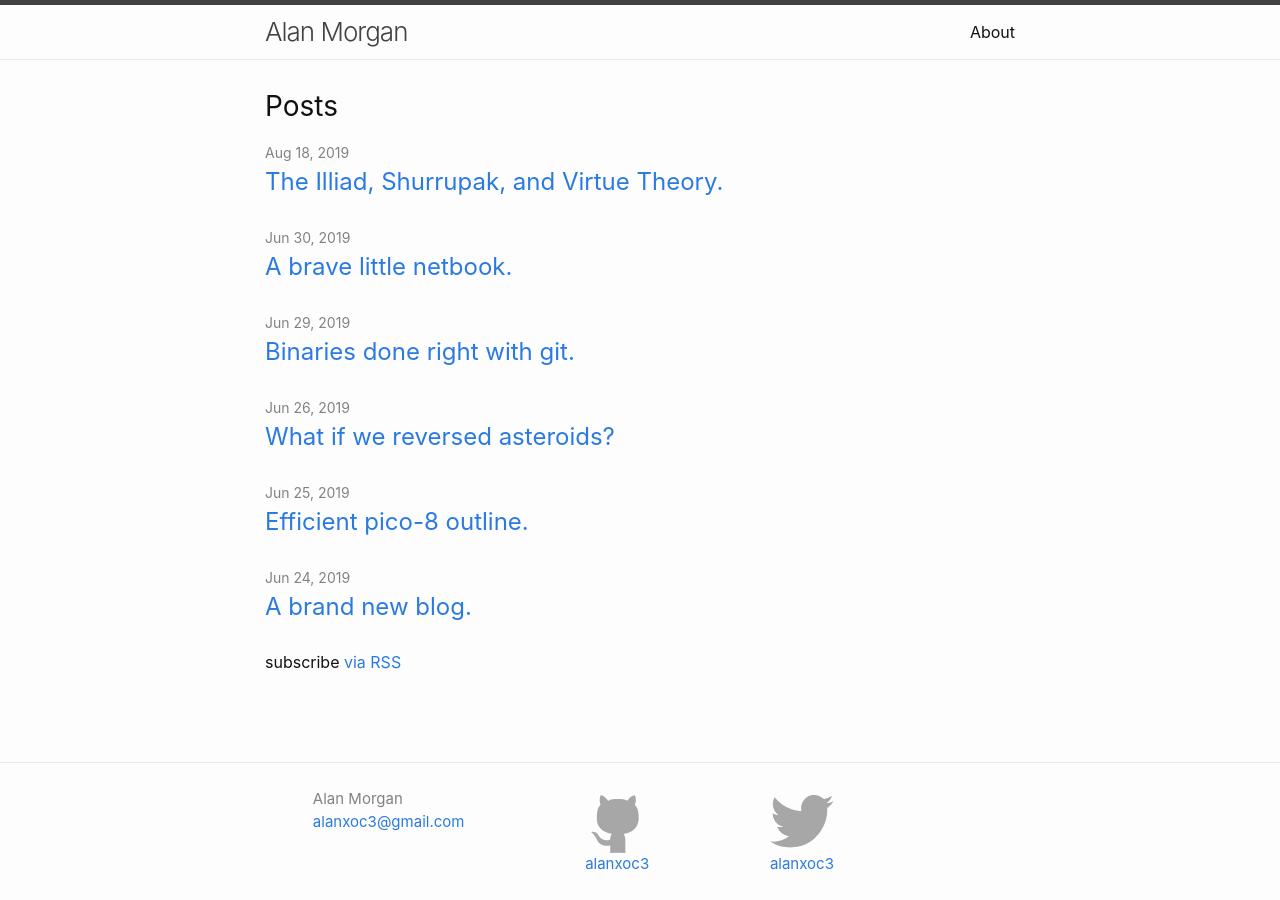
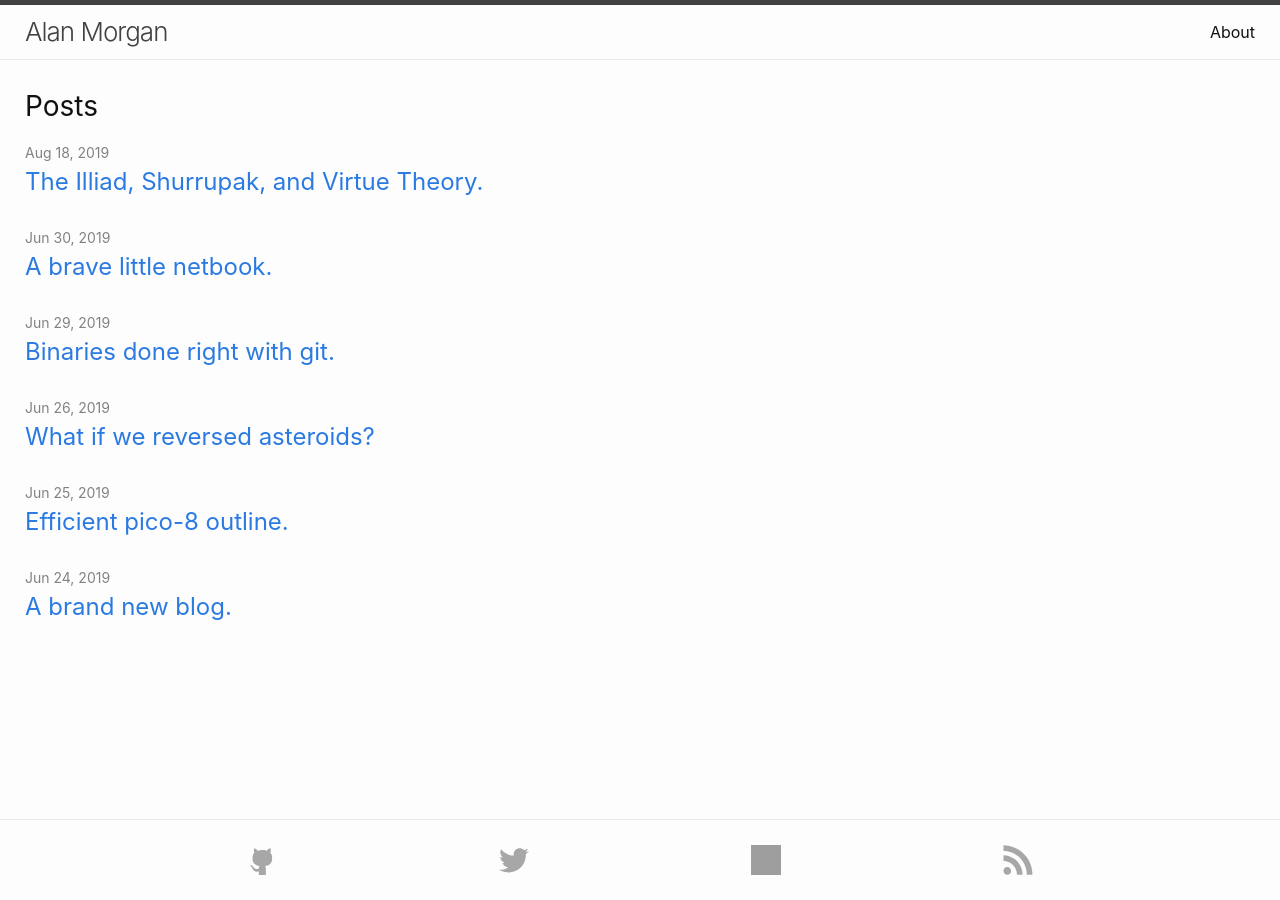
Before and after one commit to alanxoc3/alanxoc3.github.io, a Jekyll site: the page built from index.md, in a window 1280 px wide. Built offline with Jekyll 4.4.1, drawn with Linux system fonts in a browser that asks for light colours; grey boxes are pictures that could not be loaded.

Commit message:
Social media icons are good now.
Made the overall layout slightly nicer and cleaner.

```diff
--- a/_includes/footer.html
+++ b/_includes/footer.html
@@ -1,57 +1,28 @@
-<footer class="site-footer h-card">
-  <data class="u-url" href="{{ "/" | relative_url }}"></data>
-
-  <div class="wrapper">
-
-    <div class="footer-col-wrapper">
-     <ul class="contact-list">
-       <li class="p-name">
-         {%- if site.author -%}
-           {{ site.author | escape }}
-         {%- else -%}
-           {{ site.title | escape }}
-         {%- endif -%}
-         </li>
-         {%- if site.email -%}
-         <li><a class="u-email" href="mailto:{{ site.email }}">{{ site.email }}</a></li>
-         {%- endif -%}
-     </ul>
-
-      {%
-         include
-         social-item.html
-
+{% capture rss_link %}{{ "/feed.xml" | relative_url }}{% endcapture %}
+<footer class="site-footer">
+   <div class="footer-col-wrapper wrapper">
+      {% include social-item.html
+         desc="github"
          image="/assets/github.svg"
-
-         title=site.github_username
-         link_beginning="https://github.com/"
-         link_end=site.github_username
+         link="https://www.github.com/alanxoc3"
       %}
 
-      {%
-         include
-         social-item.html
-
+      {% include social-item.html
+         desc="twitter"
          image="/assets/twitter.svg"
-
-         title=site.twitter_username
-         link_beginning="https://www.twitter.com/"
-         link_end=site.twitter_username
+         link="https://www.twitter.com/alanxoc3"
       %}
 
-   {%- if site.rss -%}
-   <div class="social-list-item">
-      <a class="social-container" href="{{ 'feed.xml' | relative_url }}">
-         <svg class="svg-icon"><use xlink:href="{{ '/assets/minima-social-icons.svg#rss' | relative_url }}">
-            </use>
-         </svg>
-         <span>{{ site.rss | escape }}
-         </span>
-      </a>
+      {% include social-item.html
+         desc="email"
+         image="/assets/email.svg"
+         link="mailto:alanxoc3@gmail.com"
+      %}
+
+      {% include social-item.html
+         desc="rss"
+         image="/assets/rss.svg"
+         link=rss_link
+      %}
    </div>
-   {%- endif -%}
-    </div>
-
-  </div>
-
 </footer>
--- a/_includes/social-item.html
+++ b/_includes/social-item.html
@@ -1,11 +1,11 @@
 <div class="social-list-item">
    <a
       class="social-container"
-      href="{{ include.link_beginning }}{{ include.link_end | cgi_escape | escape }}">
+      href="{{ include.link | escape }}">
 
-      <img src="{{ include.image | relative_url }}" alt="Kiwi standing on oval"/>
-      <span>
-         {{ include.title | escape }}
-      </span>
+      <img
+         class="social-icon"
+         src="{{ include.image | relative_url }}"
+         alt="{{include.desc}}"/>
    </a>
 </div>
--- a/_layouts/home.html
+++ b/_layouts/home.html
@@ -27,8 +27,6 @@ layout: default
       </li>
       {%- endfor -%}
     </ul>
-
-    <p class="rss-subscribe">subscribe <a href="{{ "/feed.xml" | relative_url }}">via RSS</a></p>
   {%- endif -%}
 
 </div>
--- a/_sass/minima.scss
+++ b/_sass/minima.scss
@@ -9,6 +9,7 @@ $small-font-size:  $base-font-size * 0.875 !default;
 $base-line-height: 1.5 !default;
 
 $spacing-unit:     25px !default;
+$min-width:        450px !default;
 
 $text-color:       #111 !default;
 $background-color: #fdfdfd !default;
--- a/_sass/minima/_base.scss
+++ b/_sass/minima/_base.scss
@@ -175,34 +175,13 @@ pre {
  * Wrapper
  */
 .wrapper {
-  max-width: -webkit-calc(#{$content-width} - (#{$spacing-unit} * 2));
-  max-width:         calc(#{$content-width} - (#{$spacing-unit} * 2));
+  max-width: 100%;
+  min-width: 400px;
   margin-right: auto;
   margin-left: auto;
   padding-right: $spacing-unit;
   padding-left: $spacing-unit;
-  @extend %clearfix;
-
-  @include media-query($on-laptop) {
-    max-width: -webkit-calc(#{$content-width} - (#{$spacing-unit}));
-    max-width:         calc(#{$content-width} - (#{$spacing-unit}));
-    padding-right: $spacing-unit / 2;
-    padding-left: $spacing-unit / 2;
-  }
 }
-
-
-
-/**
- * Clearfix
- */
-%clearfix:after {
-  content: "";
-  display: table;
-  clear: both;
-}
-
-
 
 /**
  * Icons
--- a/_sass/minima/_layout.scss
+++ b/_sass/minima/_layout.scss
@@ -5,6 +5,8 @@
   border-top: 5px solid $grey-color-dark;
   border-bottom: 1px solid $grey-color-light;
   min-height: $spacing-unit * 1.865;
+
+  min-width: $min-width;
 
   // Positioning context for the mobile navigation icon
   position: relative;
@@ -100,14 +102,13 @@
   }
 }
 
-
-
 /**
  * Site footer
  */
 .site-footer {
   border-top: 1px solid $grey-color-light;
   padding: $spacing-unit 0;
+  min-width: $min-width;
 }
 
 .footer-heading {
@@ -118,6 +119,13 @@
 .social-container {
    display: flex;
    flex-direction: column;
+}
+
+.social-icon {
+   max-width: 30px;
+   max-height: 30px;
+   width: 30px;
+   height: 30px;
 }
 
 .social-list-item {
@@ -133,12 +141,10 @@
 
 .footer-col-wrapper {
   display: flex;
-  justify-content: space-around;
+  justify-content: space-evenly;
 
   @include relative-font-size(0.9375);
   color: $grey-color;
-  margin-left: -$spacing-unit / 2;
-  @extend %clearfix;
 }
 
 /**
@@ -147,6 +153,7 @@
 .page-content {
   padding: $spacing-unit 0;
   flex: 1;
+  min-width: $min-width;
 }
 
 .page-heading {
```
Also changed, not shown: _drafts/a-netty-rps-story.md (+3 -1 lines).
